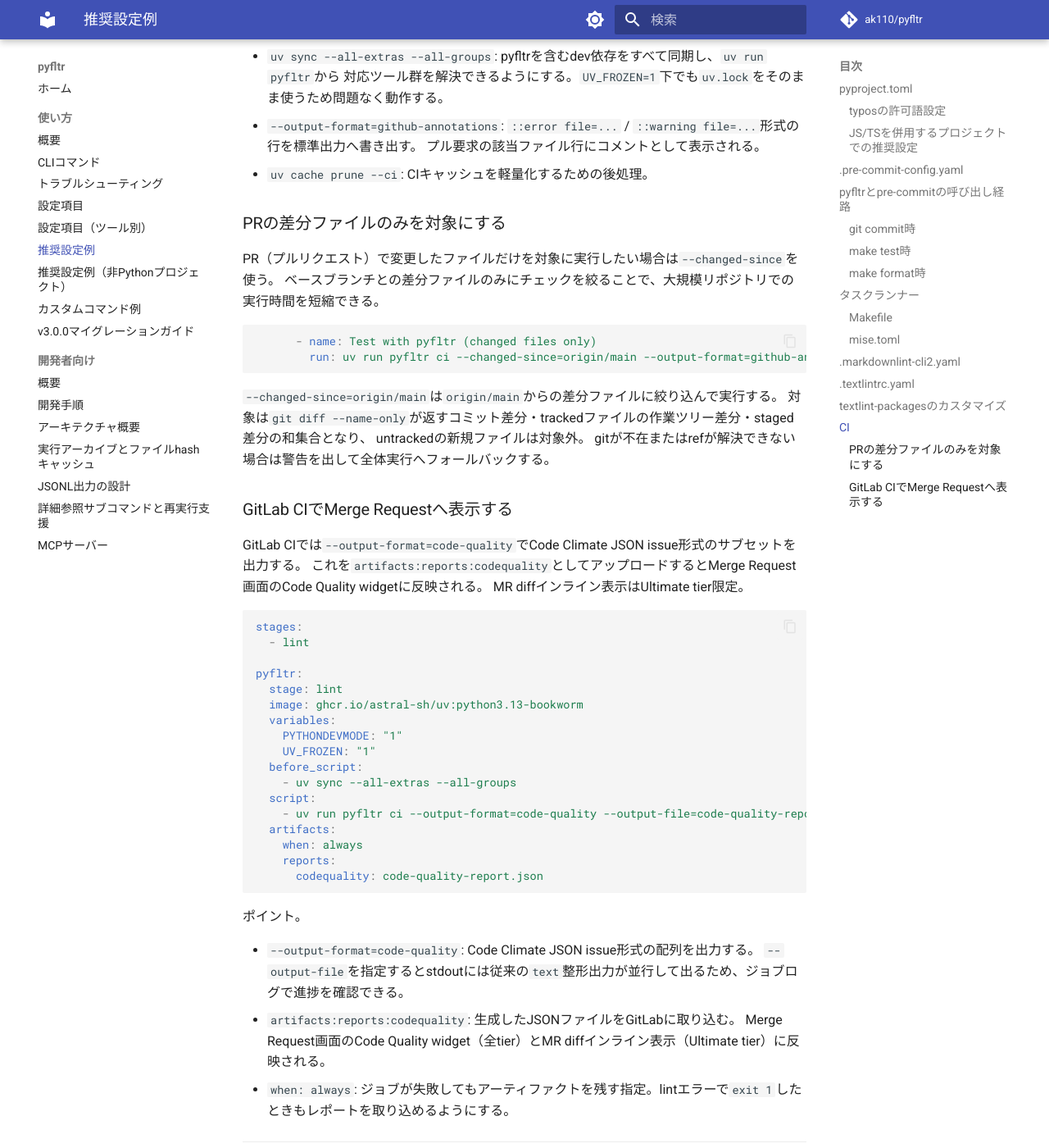
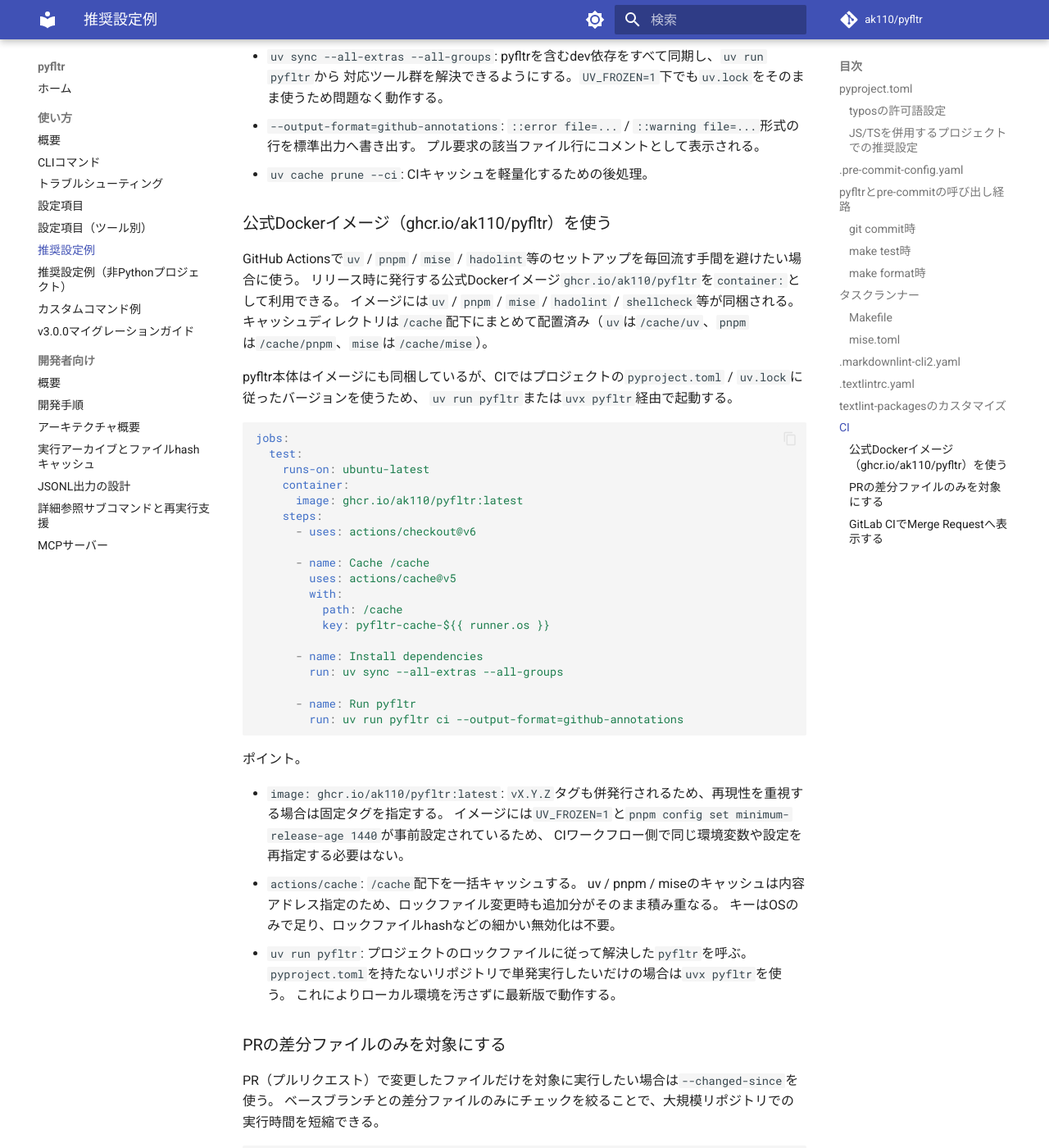
Before and after one commit to ak110/pyfltr, an MkDocs documentation site: the page built from docs/guide/recommended.md, in a window 1280 px wide and 1400 px high, scrolled down 9572 px. Shown: the whole window at 82% size. Built offline with MkDocs 1.6.1 and Material for MkDocs 9.7.7, drawn with Linux system fonts in a browser that asks for light colours; comment, search, counter and statistics services are not loaded.

Commit message:
feat(docker): GitHub Actions 向けの公式 Docker イメージを追加する
ghcr.io/ak110/pyfltr として、uv / pnpm / mise / pyfltr[python] / hadolint /
shellcheck 等を同梱した CI 用イメージを公開する。
キャッシュディレクトリは /cache/{uv,pnpm,mise} に集約し、actions/cache から
既知パスで参照しやすい構成にする。
リリース時に release.yaml が vX.Y.Z / latest の 2 タグを発行する。
本変更で Dockerfile が増えるためドッグフーディング対象として hadolint も有効化する。

Co-Authored-By: Claude Opus 4.7 (1M context) <noreply@anthropic.com>

````diff
--- a/docs/guide/recommended.md
+++ b/docs/guide/recommended.md
@@ -432,6 +432,50 @@ jobs:
   プル要求の該当ファイル行にコメントとして表示される。
 - `uv cache prune --ci`: CIキャッシュを軽量化するための後処理。
 
+### 公式Dockerイメージ（ghcr.io/ak110/pyfltr）を使う
+
+GitHub Actionsで`uv` / `pnpm` / `mise` / `hadolint`等のセットアップを毎回流す手間を避けたい場合に使う。
+リリース時に発行する公式Dockerイメージ`ghcr.io/ak110/pyfltr`を`container:`として利用できる。
+イメージには`uv` / `pnpm` / `mise` / `hadolint` / `shellcheck`等が同梱される。
+キャッシュディレクトリは`/cache`配下にまとめて配置済み（`uv`は`/cache/uv`、`pnpm`は`/cache/pnpm`、`mise`は`/cache/mise`）。
+
+pyfltr本体はイメージにも同梱しているが、CIではプロジェクトの`pyproject.toml` / `uv.lock`に従ったバージョンを使うため、
+`uv run pyfltr`または`uvx pyfltr`経由で起動する。
+
+```yaml
+jobs:
+  test:
+    runs-on: ubuntu-latest
+    container:
+      image: ghcr.io/ak110/pyfltr:latest
+    steps:
+      - uses: actions/checkout@v6
+
+      - name: Cache /cache
+        uses: actions/cache@v5
+        with:
+          path: /cache
+          key: pyfltr-cache-${{ runner.os }}
+
+      - name: Install dependencies
+        run: uv sync --all-extras --all-groups
+
+      - name: Run pyfltr
+        run: uv run pyfltr ci --output-format=github-annotations
+```
+
+ポイント。
+
+- `image: ghcr.io/ak110/pyfltr:latest`: `vX.Y.Z`タグも併発行されるため、再現性を重視する場合は固定タグを指定する。
+  イメージには`UV_FROZEN=1`と`pnpm config set minimum-release-age 1440`が事前設定されているため、
+  CIワークフロー側で同じ環境変数や設定を再指定する必要はない。
+- `actions/cache`: `/cache`配下を一括キャッシュする。
+  uv / pnpm / miseのキャッシュは内容アドレス指定のため、ロックファイル変更時も追加分がそのまま積み重なる。
+  キーはOSのみで足り、ロックファイルhashなどの細かい無効化は不要。
+- `uv run pyfltr`: プロジェクトのロックファイルに従って解決した`pyfltr`を呼ぶ。
+  `pyproject.toml`を持たないリポジトリで単発実行したいだけの場合は`uvx pyfltr`を使う。
+  これによりローカル環境を汚さずに最新版で動作する。
+
 ### PRの差分ファイルのみを対象にする
 
 PR（プルリクエスト）で変更したファイルだけを対象に実行したい場合は`--changed-since`を使う。
--- a/pyproject.toml
+++ b/pyproject.toml
@@ -90,6 +90,7 @@ gitleaks = true
 ec = true
 shellcheck = true
 shfmt = true
+hadolint = true
 pylint-args = ["--jobs=4"]
 
 [tool.ruff]
````
Also changed, not shown: 3 other files.
